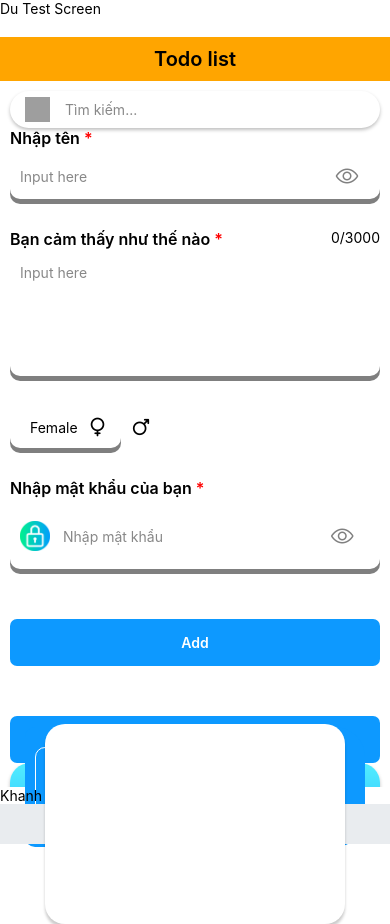
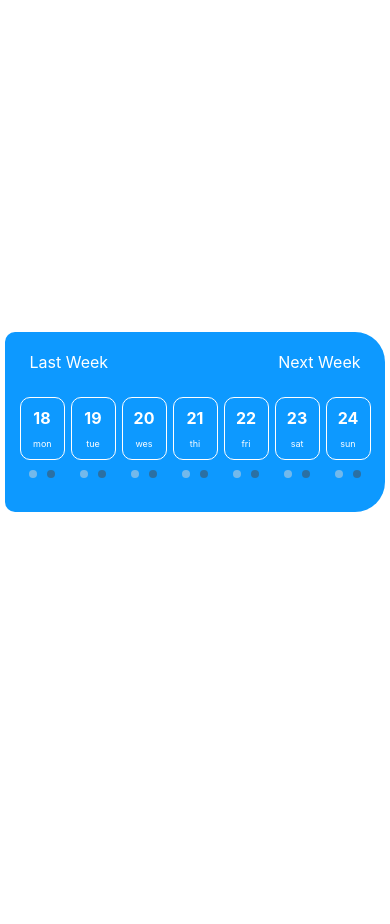
Before and after one commit to langgomxike/app.langgomedu, a React Native app: screen / in a window 390 px wide. After the commit the page ends 844 px from the top, so only its background shows below. Built offline with nearby package versions, Linux system fonts and the light colour scheme; grey boxes are pictures that could not be loaded.

Commit message:
create timeLine Component

```diff
--- a/App.tsx
+++ b/App.tsx
@@ -39,11 +39,11 @@ export default function App() {
     <LanguageContext.Provider
       value={{ language: language, setLanguage: setLanguageContext }}
     >
-      <DuTestScreen />
-      <HoangTestScreen />
+      {/* <DuTestScreen />
+      <HoangTestScreen /> */}
       <KhangTestScreen />
-      <KhanhTestScreen />
-      <NhiTestScreen />
+      {/* <KhanhTestScreen />
+      <NhiTestScreen /> */}
     </LanguageContext.Provider>
   );
 }
--- a/src/configs/ColorConfig.ts
+++ b/src/configs/ColorConfig.ts
@@ -1,4 +1,3 @@
-import { Context } from "react";
 
 export enum BackgroundColor {
     primary = '#0D99FF',
--- a/src/views/components/DayBox.tsx
+++ b/src/views/components/DayBox.tsx
@@ -1,73 +1,101 @@
 import React, { useState } from "react";
 import { View, StyleSheet, Text } from "react-native";
-import { BorderColor, TextColor } from "../../configs/ColorConfig";
+import { BackgroundColor, BorderColor, TextColor } from "../../configs/ColorConfig";
 //define props need to use
 type DayProps = {
-    day : string,
-    dayOfWeek : string,
-    isClassLeaner? : boolean,
-    isClassTutor? : boolean,
-    isToday? : boolean,
+    day: number,
+    dayOfWeek: string,
+    isClassLeaner?: boolean,
+    isClassTutor?: boolean,
+    isToday?: boolean,
 }
 
-const classToday : Array<any> = []
+const classToday: Array<any> = []
 
 // const [isActive, setActive] = useState(false)
 
-const DayBox = ({day, dayOfWeek, isClassLeaner = false, isClassTutor = false, isToday =false}: DayProps) => {
+const DayBox = ({ day, dayOfWeek, isClassLeaner = false, isClassTutor = false, isToday = false }: DayProps) => {
 
-    if(isClassLeaner){
+    if (isClassLeaner) {
         classToday.push(
             <View style={styles.classLeaner}></View>
         )
     }
-    if(isClassTutor){
+    if (isClassTutor) {
         classToday.push(
             <View style={styles.classTutor}></View>
         )
     }
 
     return (
-        <View style={styles.daybox}>
-            <Text style={styles.day} >{day}</Text>
-            <Text style={styles.dayOfWeek}> {dayOfWeek} </Text>
-
+        <View style={styles.container}>
+            <View style={styles.daybox}>
+                <Text style={styles.day} >{day}</Text>
+                <Text style={styles.dayOfWeek}> {dayOfWeek} </Text>
+            </View>
+            <View style={styles.classBox}>
+                <View style={styles.classLeaner}></View>
+                <View style={styles.classTutor}></View>
+            </View>
         </View>
     )
 }
 
 const styles = StyleSheet.create({
-    daybox:{
+    container:{
+        flex:1,
+        flexDirection:"column",
+        justifyContent:'center',
+        alignItems:'center',
+    },
+    daybox: {
         flex: 1,
         justifyContent: 'center',
         alignItems: 'center',
         marginTop: 20,
-        marginBottom: 30,
-        marginHorizontal: 10,
+        marginBottom: 10,
+        marginHorizontal: 3,
         borderRadius: 10,
         borderWidth: 1,
         borderColor: BorderColor.white,
-        width: 50,
+        width:45,
         height: 70,
         padding: 10,
     },
-    day:{
+    day: {
+        marginBottom:8,
         fontWeight: 'bold',
-        fontSize: 20,
+        fontSize: 16,
         color: TextColor.white,
     },
-    dayOfWeek:{
+    dayOfWeek: {
+        marginTop:2,
         fontWeight: 'semibold',
+        fontSize: 9,
         color: TextColor.white
     },
-    classLeaner:{
-        width: 20,
-        height: 20,
-        borderRadius: 20,
+    classBox:{
+        justifyContent: 'center',
+        alignItems: 'center',
+        flexDirection: 'row',
+        marginBottom:10,
+        opacity:0.5,
+    },
+    classLeaner: {
+        marginHorizontal:5,
+        width: 8,
+        height: 8,
+        borderRadius: 8,
+        backgroundColor: BackgroundColor.gray_30,
+
 
     },
-    classTutor:{
-
+    classTutor: {
+        marginHorizontal:5,
+        width: 8,
+        height: 8,
+        borderRadius: 8,
+        backgroundColor: BackgroundColor.gray_49,
     }
 
 })
--- /dev/null
+++ b/src/views/components/TimeLine.tsx
@@ -0,0 +1,6 @@
+import React from "react";
+import { View } from "react-native";
+
+const TimeLine = () => {
+
+}
--- a/src/views/components/WeekCalendar.tsx
+++ b/src/views/components/WeekCalendar.tsx
@@ -1,26 +1,107 @@
 import React from "react";
-import { View, StyleSheet } from "react-native";
-import { BackgroundColor } from "../../configs/ColorConfig";
+import { View, StyleSheet, Text, TouchableOpacity } from "react-native";
+import { BackgroundColor, TextColor } from "../../configs/ColorConfig";
 import DayBox from "./DayBox";
 
-const WeekCalendar = () => {
+type weekly = {
+    today: number,
+    dayOfWeek: number,
+
+}
+
+export enum EdayOfWeek {
+    'mon' = 0,
+    'tue' = 1,
+    'wes' = 2,
+    'thi' = 3,
+    'fri' = 4,
+    'sat' = 5,
+    'sun' = 6,
+}
+const getDayofWeek = (dayOfWeek: number): string => {
+    if (dayOfWeek in EdayOfWeek) {
+        return EdayOfWeek[dayOfWeek]
+    }
+    return 'invalid day'
+}
+
+const WeekCalendar = ({ today, dayOfWeek }: weekly) => {
+
+    const Days: Array<any> = [];
+
+    let enumDay: number = 0;
+    for (let index = 0 - dayOfWeek; index < 7 - dayOfWeek; index++) {
+        Days.push(
+            <DayBox day={today + index} dayOfWeek={EdayOfWeek[enumDay]} />
+        )
+        enumDay++;
+
+    }
+
     return (
-        <View style={styles.weekCalendar}>
-            <DayBox day="26" dayOfWeek="thu"></DayBox>
+        <View style={styles.container}>
+            <View style={styles.control}>
+                <TouchableOpacity style={styles.lastweekBox}>
+                    <Text style={styles.lastWeek}> Last Week </Text>
+                </TouchableOpacity>
+                <TouchableOpacity style={styles.nextWeekBox}>
+                    <Text style={styles.nextWeek}> Next Week </Text>
+                </TouchableOpacity>
+            </View>
+            <View style={styles.weekCalendar}>
+                {Days}
+            </View>
         </View>
     )
 }
 
 const styles = StyleSheet.create({
+    container: {
+        alignItems: 'center',
+        justifyContent: 'center',
+        flexDirection: 'column',
+        width: 380,
+        height: 180,
+        backgroundColor: BackgroundColor.primary,
+        borderTopLeftRadius: 10,
+        borderTopRightRadius: 30,
+        borderBottomLeftRadius: 10,
+        borderBottomRightRadius: 30,
+        paddingHorizontal: 10,
+        elevation: 5,
+    },
     weekCalendar: {
-        width: 340,
         height: 120,
-        backgroundColor: BackgroundColor.primary,
-        borderTopLeftRadius:10,
-        borderTopRightRadius:30,
-        borderBottomLeftRadius:10,
-        borderBottomRightRadius:30,
-        elevation: 5,
+        flexDirection: "row",
+        justifyContent: 'center',
+        alignItems: 'center'
+    },
+    control: {
+        height: 20,
+        flexDirection: 'row',
+        width: '100%',
+    },
+    lastweekBox:{
+        width: '50%',
+        alignItems: 'flex-start',
+        paddingStart: 10,
+    },
+    lastWeek: {
+        color: TextColor.white,
+        fontSize: 16,
+        fontWeight: 'semibold',
+        textAlign: 'left',
+    },
+    nextWeekBox:{
+        width: '50%',
+        alignItems: 'flex-end',
+        paddingEnd: 10,
+    },
+    nextWeek: {
+        color: TextColor.white,
+        fontSize: 16,
+        fontWeight: 'semibold',
+        textAlign: 'right',
     }
 })
 
--- a/src/views/screens/KhangTest.tsx
+++ b/src/views/screens/KhangTest.tsx
@@ -5,7 +5,7 @@ import WeekCalendar from "../components/WeekCalendar";
 export default function KhangTestScreen() {
   return (
     <View style={styles.container}>
-      <WeekCalendar/>
+      <WeekCalendar today={18} dayOfWeek={0}/>
       {/* <ConfirmDialog title="do you love me" content="if you love me click confirm" buttonName="demo"/> */}
 
     </View>
@@ -16,6 +16,6 @@ const styles = StyleSheet.create({
   container: {
     flex: 1,
     alignItems: 'center',
-    justifyContent: 'center'
+    justifyContent: 'center',
   }
 })
```
Also changed, not shown: src/views/screens/Schedule.tsx (added, +12 -0 lines), 2 other files (tests, documents, lock files or other folders).
